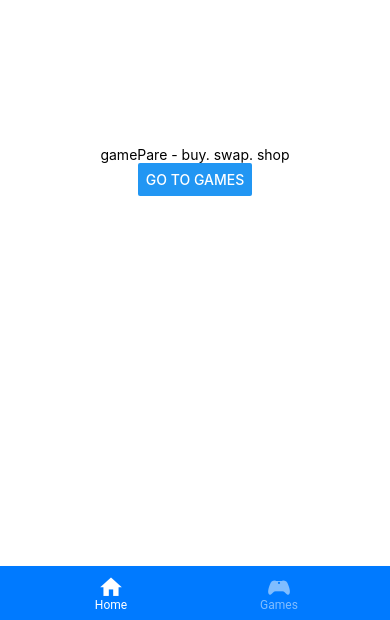
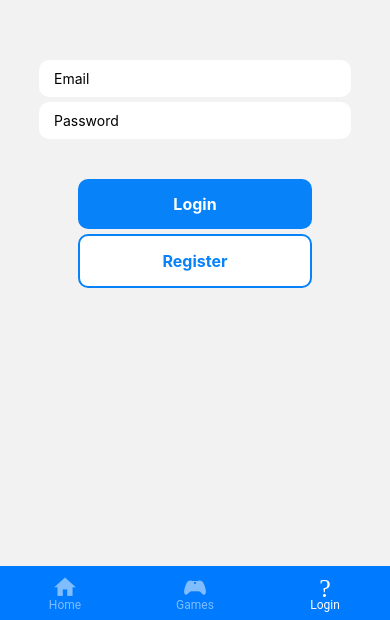
Before and after one commit to thendersondev/nc-final-project, a React Native app in the folder frontend/project-frontend/: screen /Login in a window 390 px wide. Shown: the part 224-844 px from the top of the page. Built offline with nearby package versions, Linux system fonts and the light colour scheme.

Commit message:
Completed the login page looks + states

```diff
--- a/frontend/project-frontend/App.js
+++ b/frontend/project-frontend/App.js
@@ -4,6 +4,7 @@
 import HomePage from "./screens/HomePage";
 import GamePage from "./screens/GamePage";
 import NavBar from "./shared/NavBar.js";
+import LoginPage from "./screens/LoginPage";
 
 const Stack = createNativeStackNavigator();
 
@@ -11,6 +12,12 @@
   return (
     <SafeAreaProvider style={{ flex: 1 }}>
       <NavigationContainer>
+        <Stack.Screen
+
+          name="Login"
+          component={LoginPage}
+          options={{headerShown: false }}
+        />
         <Stack.Screen
           name="Home"
           component={HomePage}
--- a/frontend/project-frontend/app.json
+++ b/frontend/project-frontend/app.json
@@ -8,7 +8,8 @@
     "splash": {
       "image": "./assets/splash.png",
       "resizeMode": "contain",
-      "backgroundColor": "#ffffff"
+      "backgroundColor": "#ffffff",
+
     },
     "updates": {
       "fallbackToCacheTimeout": 0
--- /dev/null
+++ b/frontend/project-frontend/screens/LoginPage.js
@@ -0,0 +1,100 @@
+import {
+  KeyboardAvoidingView,
+  StyleSheet,
+  Text,
+  TextInput,
+  TouchableOpacity,
+  View,
+} from "react-native";
+import React, { useState } from "react";
+
+const LoginPage = () => {
+  const [email, setEmail] = useState("");
+  const [password, setPassword] = useState("");
+
+  return (
+    <KeyboardAvoidingView style={styles.container} behavior="padding">
+      <View style={styles.inputContainer}>
+        <TextInput
+          placeholder="Email"
+          value={email}
+          onChangeText={(text) => {
+            setEmail(text);
+          }}
+          style={styles.input}
+        />
+
+        <TextInput
+          placeholder="Password"
+          value={password}
+          onChangeText={(text) => {
+            setPassword(text);
+          }}
+          style={styles.input}
+          secureTextEntry
+        />
+      </View>
+      <View style={styles.buttonContainer}>
+        <TouchableOpacity style={styles.button} onPress={() => {}}>
+          <Text style={styles.buttonText}>Login</Text>
+        </TouchableOpacity>
+
+        <TouchableOpacity
+          onPress={() => {}}
+          style={[styles.button, styles.buttonOutline]}
+        >
+          <Text style={styles.buttonOutlineText}>Register</Text>
+        </TouchableOpacity>
+      </View>
+    </KeyboardAvoidingView>
+  );
+};
+
+export default LoginPage;
+
+const styles = StyleSheet.create({
+  container: {
+    flex: 1,
+    justifyContent: "center",
+    alignItems: "center",
+  },
+  inputContainer: {
+    width: "80%",
+  },
+  input: {
+    backgroundColor: "white",
+    paddingHorizontal: 15,
+    paddingVertical: 10,
+    borderRadius: 10,
+    marginTop: 5,
+  },
+  buttonContainer: {
+    width: "60%",
+    justifyContent: "center",
+    alignItems: "center",
+    marginTop: 40,
+  },
+  button: {
+    backgroundColor: "#0782F9",
+    width: "100%",
+    padding: 15,
+    borderRadius: 10,
+    alignItems: "center",
+  },
+  buttonOutline: {
+    backgroundColor: "white",
+    marginTop: 5,
+    borderColor: "#0782F9",
+    borderWidth: 2,
+  },
+  buttonText: {
+    color: "white",
+    fontWeight: "700",
+    fontSize: 16,
+  },
+  buttonOutlineText: {
+    color: "#0782F9",
+    fontWeight: "700",
+    fontSize: 16,
+  },
+});
--- a/frontend/project-frontend/shared/NavBar.js
+++ b/frontend/project-frontend/shared/NavBar.js
@@ -2,6 +2,7 @@
 import MaterialCommunityIcons from "react-native-vector-icons/MaterialCommunityIcons";
 import HomePage from "../screens/HomePage";
 import GamePage from "../screens/GamePage";
+import LoginPage from "../screens/LoginPage";
 
 const Tab = createMaterialBottomTabNavigator();
 
@@ -36,6 +37,16 @@
           ),
         }}
       />
+      <Tab.Screen
+        name="Login"
+        component={LoginPage}
+        options={{
+          tabBarLabel: "Login",
+          tabBarIcon: ({ color }) => (
+            <MaterialCommunityIcons name="Games" color={color} size={26} />
+          ),
+        }}
+      />
     </Tab.Navigator>
   );
 }
```
Also changed, not shown: 1 other file (tests, documents, lock files or other folders).
